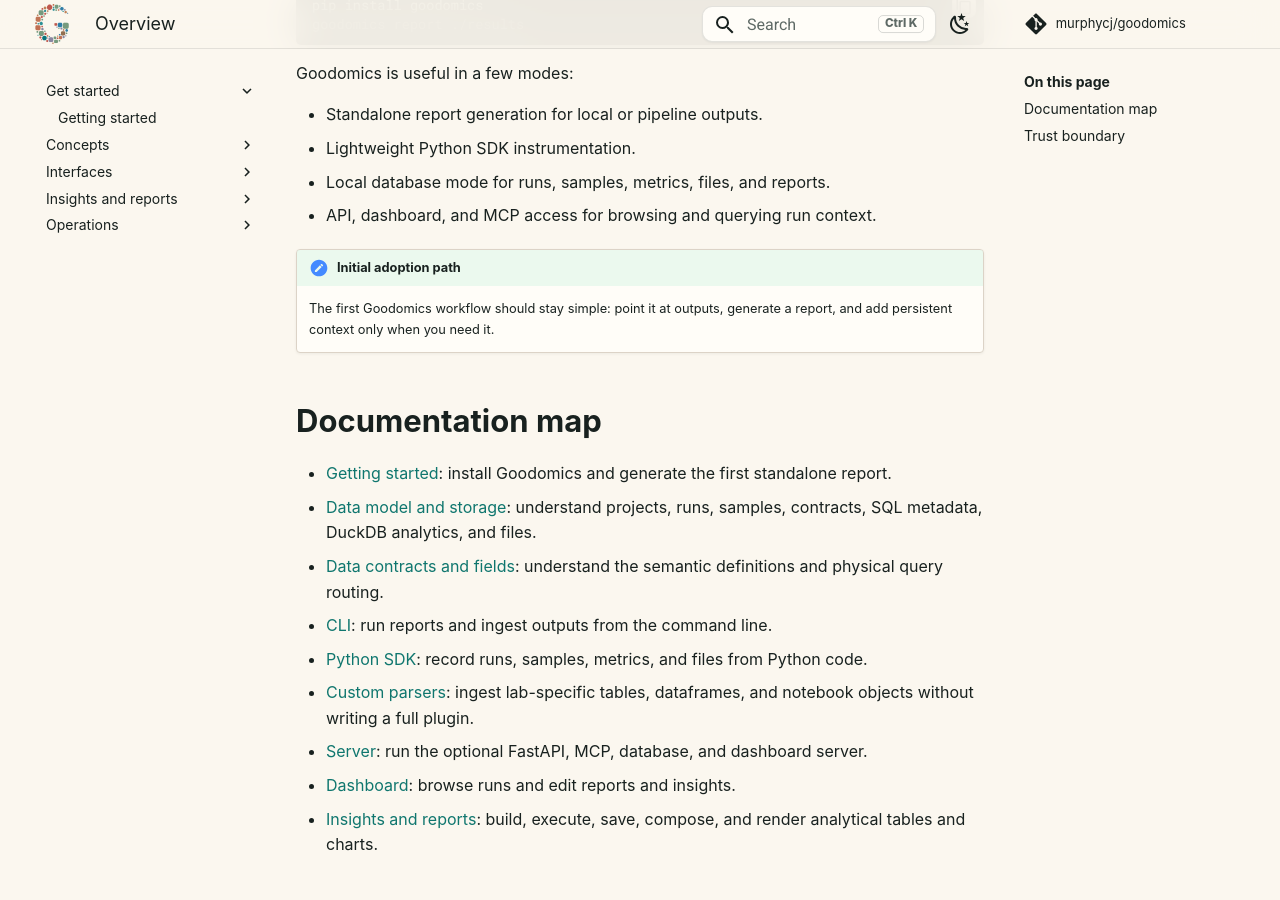
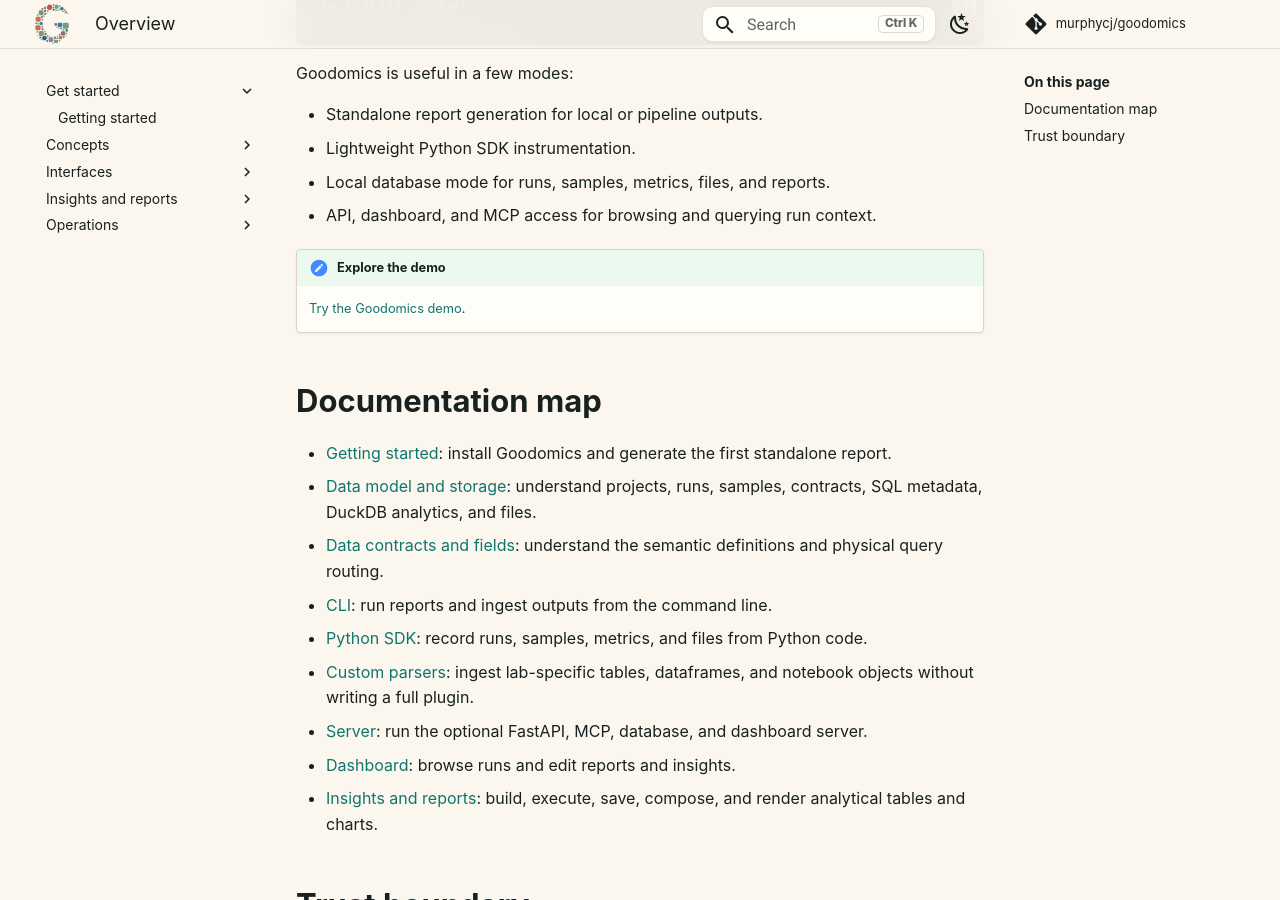
Before and after one commit to murphycj/goodomics, an MkDocs documentation site: the page built from docs/index.md, in a window 1280 px wide and 900 px high, scrolled down 308 px. Built offline with MkDocs 1.6.1 and Material for MkDocs 9.7.7, drawn with Linux system fonts in a browser that asks for light colours; comment, search, counter and statistics services are not loaded.

Commit message:
demo link

```diff
--- a/docs/index.md
+++ b/docs/index.md
@@ -16,9 +16,8 @@
 - Local database mode for runs, samples, metrics, files, and reports.
 - API, dashboard, and MCP access for browsing and querying run context.
 
-!!! note "Initial adoption path"
-    The first Goodomics workflow should stay simple: point it at outputs,
-    generate a report, and add persistent context only when you need it.
+!!! note "Explore the demo"
+    [Try the Goodomics demo](https://demo.goodomics.com).
 
 ## Documentation map
 
```
